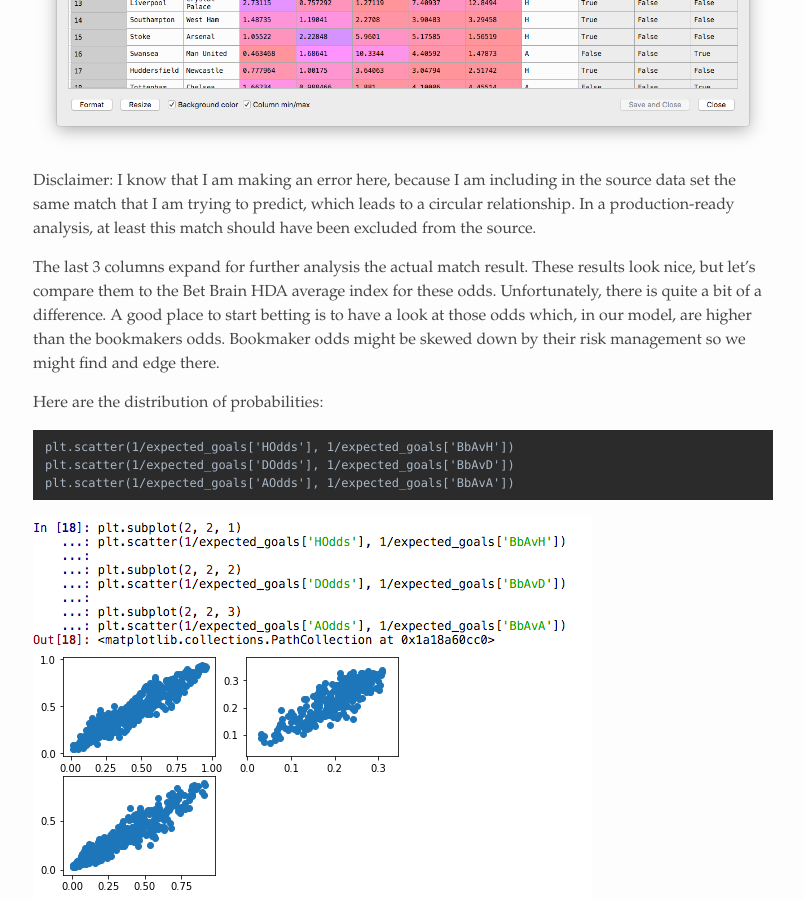
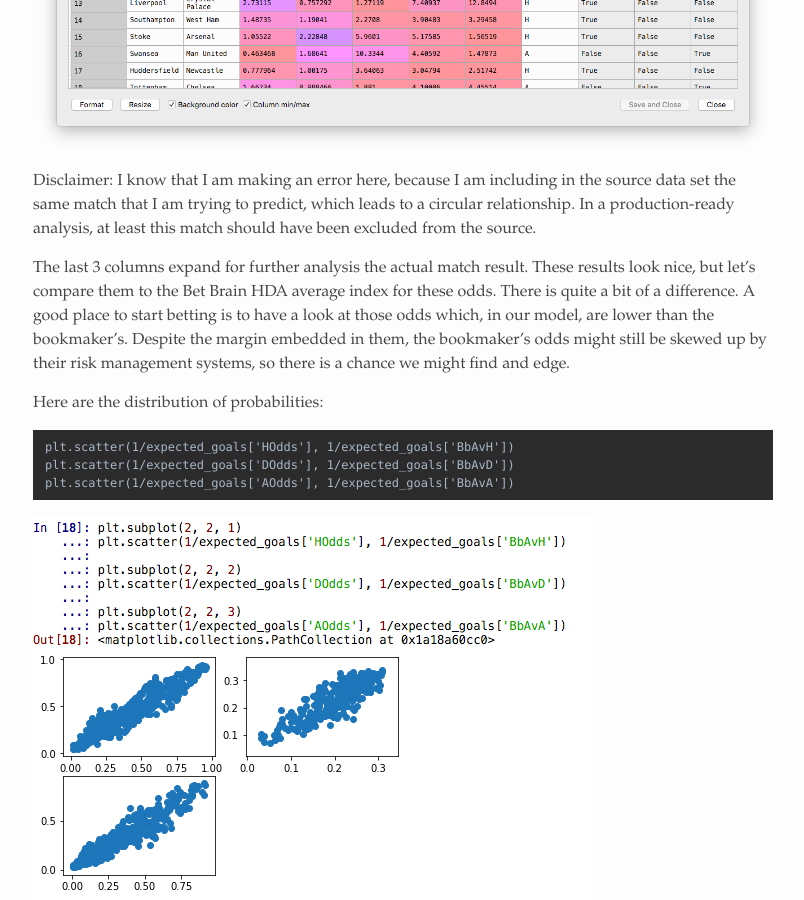
Before and after one commit to alexandrugris/my-jekyll-tech-blog, a Jekyll site: the page built from MyBlog/_posts/2019-07-26-odds-and-models.markdown, in a window 1280 px wide and 900 px high, scrolled down 2848 px. Shown: the whole window, without its empty margins (237-1041 px from the left). Built offline with Jekyll 4.4.1, drawn with Linux system fonts in a browser that asks for light colours; some of the changed text lies outside the part shown.

Commit message:
Corrected some errors

````diff
--- a/MyBlog/_posts/2019-07-26-odds-and-models.markdown
+++ b/MyBlog/_posts/2019-07-26-odds-and-models.markdown
@@ -113,7 +113,7 @@ What we get is this:
 
 Disclaimer: I know that I am making an error here, because I am including in the source data set the same match that I am trying to predict, which leads to a circular relationship. In a production-ready analysis, at least this match should have been excluded from the source.
 
-The last 3 columns expand for further analysis the actual match result. These results look nice, but let's compare them to the Bet Brain HDA average index for these odds. Unfortunately, there is quite a bit of a difference. A good place to start betting is to have a look at those odds which, in our model, are higher than the bookmakers odds. Bookmaker odds might be skewed down by their risk management so we might find and edge there.
+The last 3 columns expand for further analysis the actual match result. These results look nice, but let's compare them to the Bet Brain HDA average index for these odds. There is quite a bit of a difference. A good place to start betting is to have a look at those odds which, in our model, are lower than the bookmaker's. Despite the margin embedded in them, the bookmaker's odds might still be skewed up by their risk management systems, so there is a chance we might find and edge.
 
 Here are the distribution of probabilities:
 
@@ -155,8 +155,8 @@ for s in ['H', 'D', 'A']:
 
 - There is a strong correlation between our model and the bookmakers models.
 - Our predicted probability tends to grow slightly faster than the bookmaker predicted probability.
-- We can transform now our model through this function to predict what the bookmakers might say. Where our transformed odds are still higher than the bookmaker's, we can be pretty sure it is worth investigating further if we don't have a value bet.
-- For other applications, we can predict the bookmaker's value to fill in the blanks for missing data-points in scraped data, if we wish to rely on such a thing.
+- We can transform now our model through this function to predict what the bookmakers might say, to fill in the blanks for missing data-points in scraped data, if our application relies on such a thing.
+- Where our odds are lower than the bookmaker's, it is worth investigating further if we might have a have a value bet.
 
 ### Predicting Home Draw Away Odds Based On Estimated Spread
 
@@ -277,7 +277,7 @@ expected_goals['PP_cost'].sum()
 expected_goals['BP_cost'].sum()
 ```
 
-with results
+with the following results:
 
 ```
 expected_goals['SHP_cost'].sum()
````
Also changed, not shown: other parts of MyBlog/_posts/2019-07-26-odds-and-models.markdown (+1 -1 lines).
